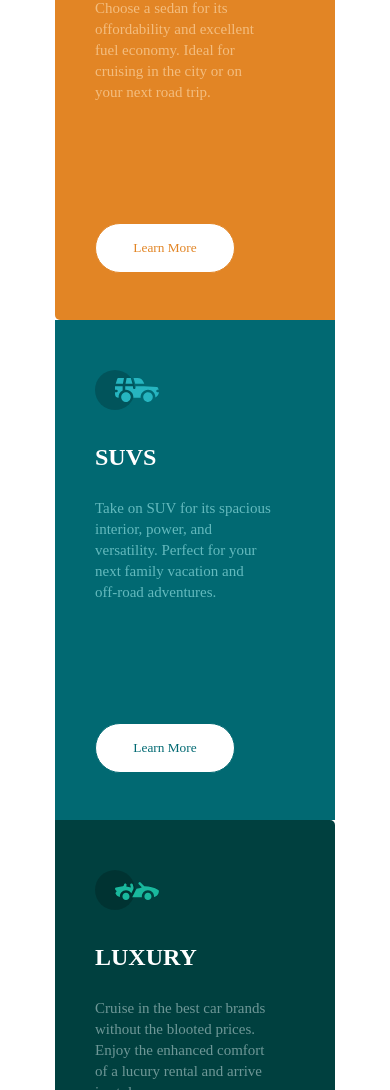
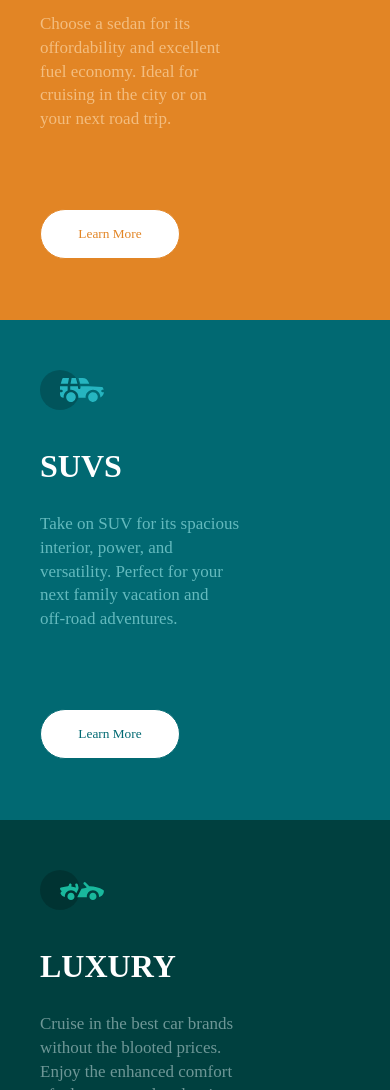
Before and after one commit to a7medj1/3-Column-preview-card-component, a plain HTML site: page index.html in a window 390 px wide. Shown: the part 329-1419 px from the top of the page. Drawn offline with Linux system fonts and the light colour scheme.

Commit message:
a changes in sizes of button, font, width and also make it responsive with media qurey.

```diff
--- a/index.html
+++ b/index.html
@@ -11,27 +11,27 @@
     <div class="cards">
         <div class="sedans">
             <img src="images/icon-sedans.svg" alt="">
-            <div class="sedans-text">
+
                 <h2>SEDANS</h2>
                 <p>Choose a sedan for its<br> offordability and excellent<br> fuel economy. Ideal for<br> cruising in the city or on<br> your next road trip.</p>
-            </div>
+
 
             <button class="sedans-btn">Learn More</button>
         </div>
         <div class="suvs">
             <img src="images/icon-suvs.svg" alt="">
-            <div class="suvs-text">
+
                 <h2>SUVS</h2>
             <p>Take on SUV for its spacious<br> interior, power, and<br> versatility. Perfect for your<br> next family vacation and<br> off-road adventures.</p>
-            </div>
+
             <button class="suvs-btn">Learn More</button>
         </div>
         <div class="luxury">
             <img src="images/icon-luxury.svg" alt="">
-            <div class="luxury-text">
+
                 <h2>LUXURY</h2>
             <p>Cruise in the best car brands<br> without the blooted prices.<br> Enjoy the enhanced comfort<br> of a lucury rental and arrive<br> in style.</p>
-            </div>
+
             <button class="luxury-btn">Learn More</button>
         </div>
     </div>
--- a/style.css
+++ b/style.css
@@ -26,21 +26,24 @@
     margin: 50px 0px 30px 0px;
 }
 
-.sedans-text{
-    color: #fff;
-}
+
 .sedans p{
     position: relative;
     top: 27px;
-    font-size: 15px;
+    padding: 0 0 0 40px;
     font-weight: 400;
     color: hsl(32.07,82.86%,72.55%);
     line-height: 1.4;
 }
 
+.sedans h2{
+    color: #fff;
+    padding: 0 0 0 40px;
+}
+
 .sedans-btn{
     position: relative;
-    top: 147px;
+    top: 135px;
     justify-content: center;
     color: hsl(30.48,76.52%,51.57%);
     width: 140px;
@@ -84,15 +87,20 @@
 .suvs p{
     position: relative;
     top: 27px;
-    font-size: 15px;
+    padding: 0px 0px 0 40px;
     font-weight: 400;
     color: hsl(182.67,40.91%,56.86%);
     line-height: 1.4;
 }
 
+.suvs h2{
+    color: #fff;
+    padding: 0 0px 0px 40px;
+}
+
 .suvs-btn{
     position: relative;
-    top: 147px;
+    top: 135px;
     color: hsl(184.78,98.26%,22.55%);
     width: 140px;
     height: 50px;
@@ -127,22 +135,24 @@
     margin: 50px 0px 30px 0px;
 }
 
-.luxury-text{
-    margin: 0px 0px 120px 0px;
-    color: #fff;
-}
 
 .luxury p{
     position: relative;
     top: 27px;
-    font-size: 15px;
+    padding: 0px 0px 0px 40px;
     font-weight: 400;
     color: hsl(180,16.47%,51.18%);
     line-height: 1.4;
 }
 
+.luxury h2{
+    color: #fff;
+    padding: 0px 0px 0px 40px;
+}
+
 .luxury-btn{
     position: relative;
+    top: 135px;
     color: hsl(179, 97%, 12%);
     width: 140px;
     height: 50px;
@@ -150,7 +160,7 @@
     border-radius: 25px;
     background-color: #fff;
     cursor: pointer;
-    margin: 28px 40px;
+    margin: 0px 40px;
     transition: 0.4s;
 }
 
@@ -165,12 +175,28 @@
 }
 
 h2{
-    font-family: "BigShouldersDisplay";
+    font-size: 32px;
+    font-family: "neue montreal";
     font-weight: bold;
 }
 
-@media only screen and (max-width: 840px) {
-    .cards{
+@media only screen and (max-width: 1024px){
+    p{
+        font-size: 17px;
+    }
+    .sedans, .suvs, .luxury, h2 p{
+
+        .suvs-btn, .sedans-btn, .luxury-btn{
+            top: 55px;
+        }
+
+        font-size: 32px;
+        width: 900px;
        border-radius: 0px;
     }
-  }
+
+    .sedans-btn, .suvs-btn, .luxury-btn{
+        margin: 50px 0px 0 40px;
+
+    }
+}
```
